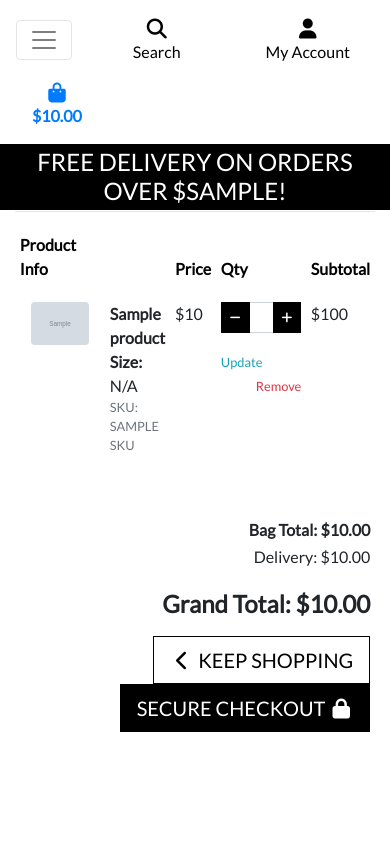
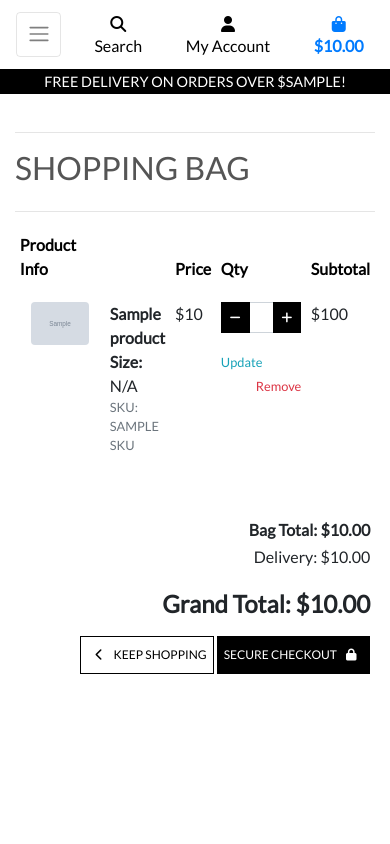
Before and after one commit to vega-2135/Boutique-Ado, a Django app: template bag/templates/bag/bag.html in a window 390 px wide. Run offline with Django 3.2, Linux system fonts and the light colour scheme; the template is opened without the code that fills it: most values are stand-ins (such as "Sample title", 1, 10 or a date in 2020); grey boxes marked "Sample" are stand-in pictures; some libraries are stand-ins or nearby versions.

Commit message:
Refactor login and registration display for medium-small devises
* Additionally a homepage link was added to the main navigation bar

Signed-off-by: Carolina Romero Carrasco <mcarolinarc28@gmail.com>

```diff
--- a/static/css/base.css
+++ b/static/css/base.css
@@ -258,7 +258,6 @@
     }
 }
 
-/* pad the top a bit when navbar is collapsed on mobile */
 @media (max-width: 991px) {
     .header-container {
         padding-top: 116px;
@@ -267,4 +266,40 @@
     body {
         height: calc(100vh - 116px);
     }
+
+    .display-4.logo-font.text-black {
+        font-size: 2rem;
+    }
+
+    .nav-link {
+        padding: 0.15rem;
+    }
+
+    .nav-link i.fa-lg {
+        font-size: 1rem;
+    }
+
+    .navbar-toggler {
+        padding: .6rem .6rem;
+        font-size: 1rem;
+    }
+
+    #delivery-banner h4 {
+        font-size: .9rem;
+    }
+
+    .btn.btn-outline-black.rounded-0,
+    .btn.btn-black.rounded-0 {
+        padding: .375rem .375rem;
+    }
+
+    .btn.btn-outline-black.rounded-0.btn-lg,
+    .btn.btn-black.rounded-0.btn-lg {
+        padding: .375rem .375rem;
+        font-size: .75rem;
+    }
+
+    .increment-qty, .decrement-qty {
+        padding: .25rem .5rem !important;
+    }
 }
--- a/templates/includes/main-nav.html
+++ b/templates/includes/main-nav.html
@@ -1,5 +1,10 @@
 <div class="collapse navbar-collapse" id="main-nav">
     <ul class="navbar-nav w-auto mx-auto">
+        <li class="nav-item d-block d-md-none">
+            <a class="logo-font font-weight-bold nav-link text-black mr-5" href="{% url 'home' %}" id="home-link">
+                Home
+            </a>
+        </li>
         <li class="nav-item dropdown">
             <a class="logo-font font-weight-bold nav-link text-black mr-5" href="#" id="all-products-link" data-toggle="dropdown" aria-haspopup="true" aria-expanded="false">
                 All Products
--- a/templates/includes/mobile-top-header.html
+++ b/templates/includes/mobile-top-header.html
@@ -32,7 +32,7 @@
             {% if request.user.is_superuser %}
                 <a href="{% url 'add_product' %}" class="dropdown-item">Product Management</a>
             {% endif %}
-            <a href="" class="dropdown-item">My Profile</a>
+            <a href="{% url 'profile' %}" class="dropdown-item">My Profile</a>
             <a href="{% url 'account_logout' %}" class="dropdown-item">Logout</a>
         {% else %}
             <a href="{% url 'account_signup' %}" class="dropdown-item">Register</a>
```
